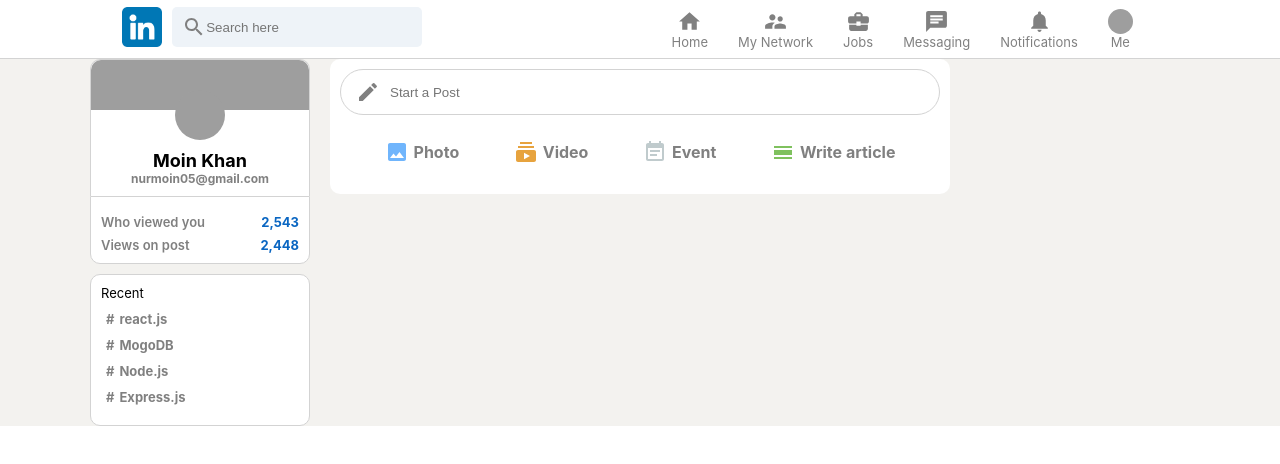
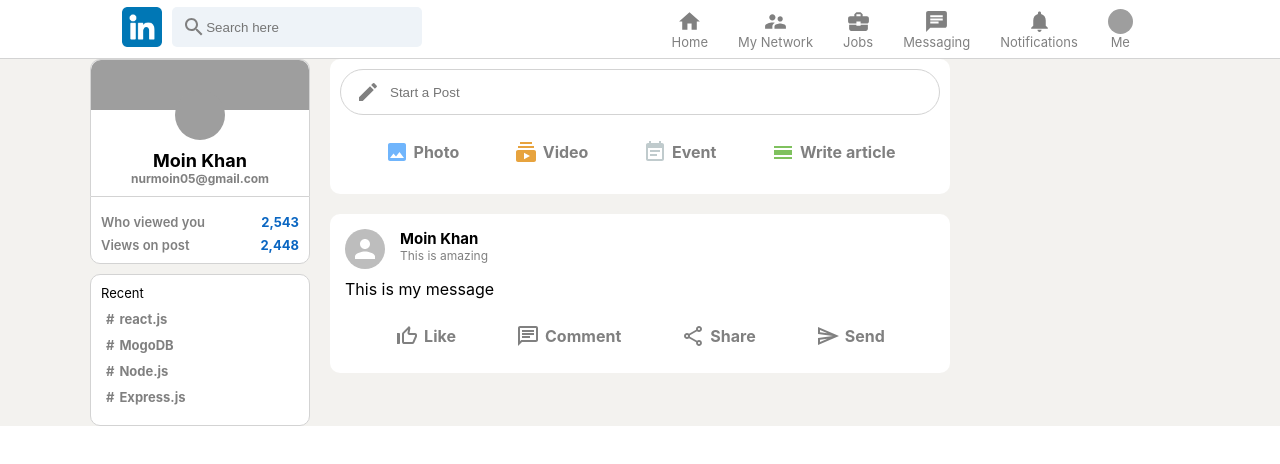
Before and after one commit to nmkhans/linkedin, a React (Create React App) app: page / in a window 1280 px wide. Shown: the top 464 px of the page. Built offline with nearby package versions, Linux system fonts and the light colour scheme; grey boxes are pictures that could not be loaded; the HTML template or start-up script is replaced by a standard one.

Commit message:
Post design completed

```diff
--- a/src/components/Feed/Feed.js
+++ b/src/components/Feed/Feed.js
@@ -6,6 +6,7 @@
 import EventNoteIcon from '@mui/icons-material/EventNote';
 import CalendarViewDayIcon from '@mui/icons-material/CalendarViewDay';
 import InputOpntion from '../InputOption/InputOpntion';
+import Post from './../Post/Post';
 
 const Feed = () => {
     return (
@@ -26,7 +27,11 @@
                 </div>
             </div>
 
-            {/*  */}
+            {/* Posts */}
+            <Post
+            name="Moin Khan"
+            description="This is amazing"
+            message="This is my message"/>
         </div>
     );
 };
--- /dev/null
+++ b/src/components/Post/Post.css
@@ -0,0 +1,33 @@
+.Post {
+    background: #fff;
+    padding: 15px;
+    margin-bottom: 10px;
+    border-radius: 10px;
+}
+
+.post__header {
+    display: flex;
+    margin-bottom: 10px;
+}
+
+.post__info {
+    margin-left: 15px;
+}
+
+.post__info > h2 {
+    font-size: 15px;
+}
+
+.post__info > p {
+    font-size: 12px;
+    color: gray;
+}
+
+.post__body {
+    overflow-wrap: anywhere;
+}
+
+.post__buttons {
+    display: flex;
+    justify-content: space-evenly
+}
--- /dev/null
+++ b/src/components/Post/Post.js
@@ -0,0 +1,47 @@
+import React from 'react';
+import './Post.css';
+import { Avatar } from '@mui/material';
+import ThumbUpOffAltIcon from '@mui/icons-material/ThumbUpOffAlt';
+import InputOpntion from '../InputOption/InputOpntion';
+import ChatOutlinedIcon from '@mui/icons-material/ChatOutlined';
+import ShareOutlinedIcon from '@mui/icons-material/ShareOutlined';
+import SendOutlinedIcon from '@mui/icons-material/SendOutlined';
+
+const Post = ({name, description, message, photoUrl}) => {
+    return (
+        <div className="Post">
+            <div className="post__header">
+                <Avatar />
+                <div className="post__info">
+                    <h2>{name}</h2>
+                    <p>{description}</p>
+                </div>
+            </div>
+
+            <div className="post__body">
+                <p>{message}</p>
+            </div>
+
+            <div className="post__buttons">
+                <InputOpntion
+                Icon={ThumbUpOffAltIcon}
+                title="Like"
+                color="gray" />
+                <InputOpntion
+                Icon={ChatOutlinedIcon}
+                title="Comment"
+                color="gray" />
+                <InputOpntion
+                Icon={ShareOutlinedIcon}
+                title="Share"
+                color="gray" />
+                <InputOpntion
+                Icon={SendOutlinedIcon}
+                title="Send"
+                color="gray" />
+            </div>
+        </div>
+    );
+};
+
+export default Post;
```
